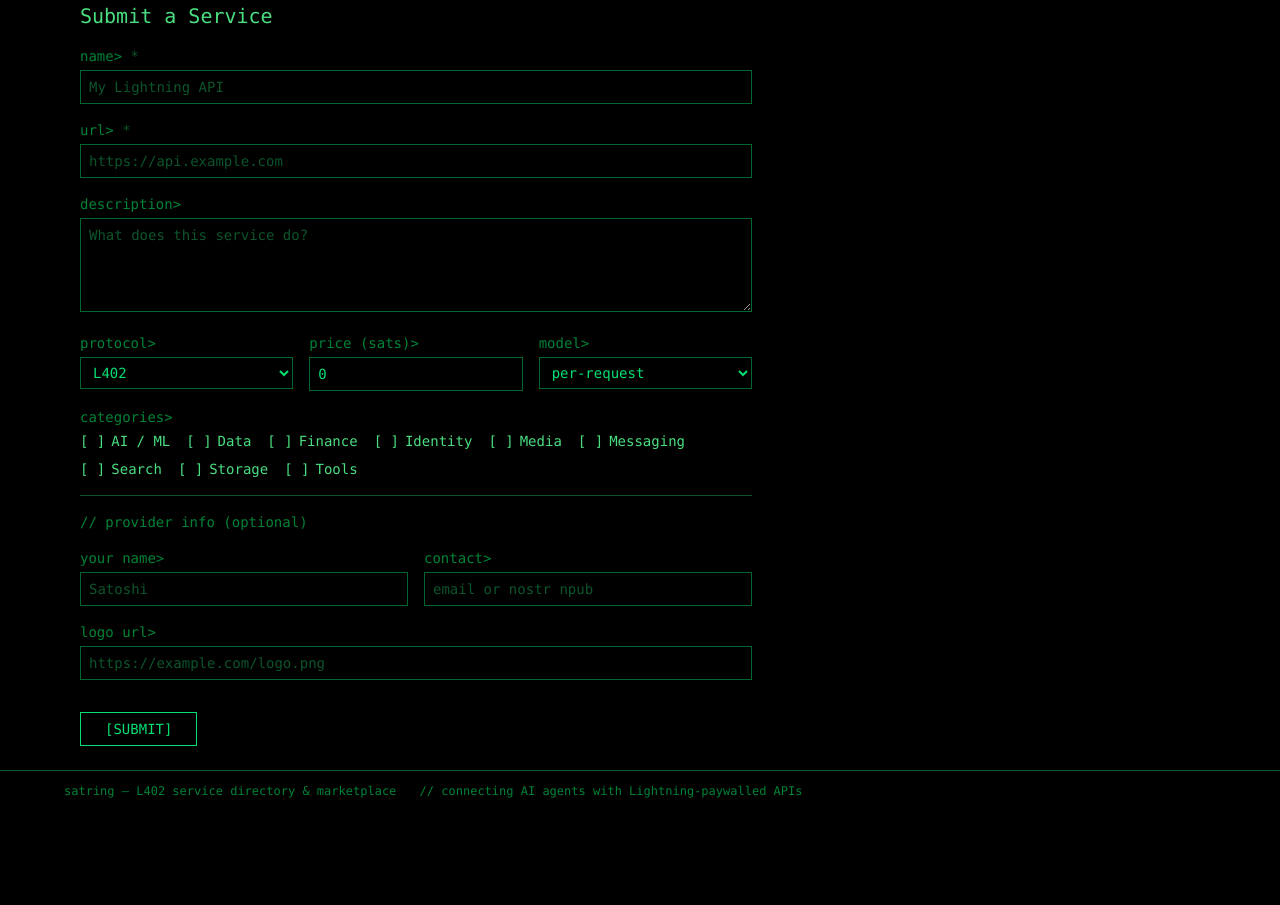
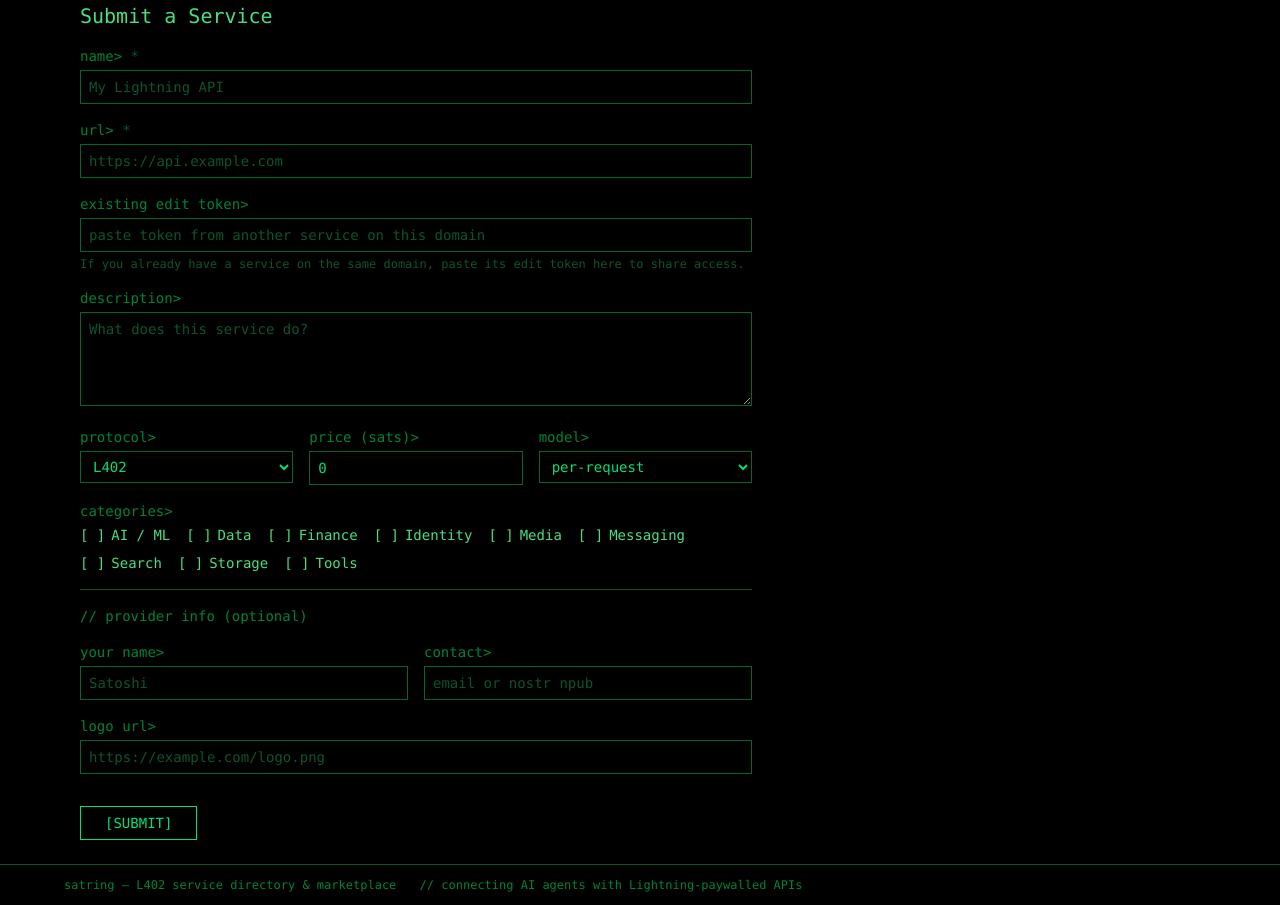
Before and after one commit to toadlyBroodle/satring, a FastAPI app: page /submit in a window 1280 px wide. Shown: the part 189-1094 px from the top of the page. Before the commit the page ends 987 px from the top, so only its background shows below. Run offline with FastAPI, Linux system fonts and the light colour scheme; data comes from the database, SQL or seed files in the repository; some libraries are stand-ins or nearby versions.

Commit message:
Add existing edit token functionality for service management
- Introduce `get_same_domain_services` utility to retrieve services on the same domain.
- Update service creation and recovery processes to allow reuse of existing edit tokens.
- Modify templates to display information about token reuse and affected services.
- Enhance user experience by providing feedback on token sharing across services.

```diff
--- a/app/routes/web.py
+++ b/app/routes/web.py
@@ -12,7 +12,7 @@ from app.database import get_db
 from app.l402 import create_invoice, check_payment_status, check_and_consume_payment
 from app.main import templates
 from app.models import Service, Category, Rating, service_categories
-from app.utils import unique_slug, generate_edit_token, hash_token, verify_edit_token
+from app.utils import unique_slug, generate_edit_token, hash_token, verify_edit_token, get_same_domain_services
 
 router = APIRouter(include_in_schema=False)
 
@@ -116,6 +116,7 @@ async def submit_service(
     owner_name: str = Form(""),
     owner_contact: str = Form(""),
     logo_url: str = Form(""),
+    existing_edit_token: str = Form(""),
     db: AsyncSession = Depends(get_db),
 ):
     form_data = await request.form()
@@ -135,6 +136,7 @@ async def submit_service(
                 "protocol": protocol, "pricing_sats": str(pricing_sats),
                 "pricing_model": pricing_model, "owner_name": owner_name,
                 "owner_contact": owner_contact, "logo_url": logo_url,
+                "existing_edit_token": existing_edit_token,
             }
             for cid in category_ids:
                 form_fields[f"categories_{cid}"] = str(cid)
@@ -156,12 +158,28 @@ async def submit_service(
             )
 
     slug = await unique_slug(db, name)
-    edit_token = generate_edit_token()
+
+    # Check if existing token matches a same-domain service
+    token_reused = False
+    if existing_edit_token:
+        domain_services = await get_same_domain_services(db, url)
+        for ds in domain_services:
+            if ds.edit_token_hash and verify_edit_token(existing_edit_token, ds.edit_token_hash):
+                token_reused = True
+                break
+
+    if token_reused:
+        edit_token = existing_edit_token
+        edit_token_hash = ds.edit_token_hash
+    else:
+        edit_token = generate_edit_token()
+        edit_token_hash = hash_token(edit_token)
+
     service = Service(
         name=name, slug=slug, url=url, description=description,
         protocol=protocol, pricing_sats=pricing_sats, pricing_model=pricing_model,
         owner_name=owner_name, owner_contact=owner_contact, logo_url=logo_url,
-        edit_token_hash=hash_token(edit_token),
+        edit_token_hash=edit_token_hash,
     )
     if category_ids:
         cats = (await db.execute(select(Category).where(Category.id.in_(category_ids)))).scalars().all()
@@ -172,6 +190,7 @@ async def submit_service(
     return templates.TemplateResponse(request, "services/submit_success.html", {
         "service": service,
         "edit_token": edit_token,
+        "token_reused": token_reused,
     })
 
 
@@ -332,9 +351,13 @@ async def recover_service(
                 "error": "Challenge code does not match.",
             })
 
-        # Success - generate new edit token
+        # Success - generate new edit token and apply to all same-domain services
         new_token = generate_edit_token()
-        service.edit_token_hash = hash_token(new_token)
+        new_hash = hash_token(new_token)
+        domain_services = await get_same_domain_services(db, service.url)
+        for ds in domain_services:
+            ds.edit_token_hash = new_hash
+        service.edit_token_hash = new_hash
         service.domain_challenge = None
         service.domain_challenge_expires_at = None
         await db.commit()
@@ -342,6 +365,7 @@ async def recover_service(
             "service": service,
             "challenge_active": False,
             "new_token": new_token,
+            "domain_services": domain_services,
         })
 
     return HTMLResponse("Bad request", status_code=400)
--- a/app/templates/services/submit.html
+++ b/app/templates/services/submit.html
@@ -17,6 +17,13 @@
       <label for="url" class="text-green-700 block mb-1 cursor-pointer">url&gt; <span class="text-green-900">*</span></label>
       <input type="url" id="url" name="url" required placeholder="https://api.example.com"
         class="bg-black text-green-400 border border-green-800 rounded-none px-2 py-1.5 w-full outline-none focus:border-green-400 placeholder-green-900" />
+    </div>
+
+    <div>
+      <label for="existing_edit_token" class="text-green-700 block mb-1 cursor-pointer">existing edit token&gt;</label>
+      <input type="text" id="existing_edit_token" name="existing_edit_token" placeholder="paste token from another service on this domain"
+        class="bg-black text-green-400 border border-green-800 rounded-none px-2 py-1.5 w-full outline-none focus:border-green-400 placeholder-green-900" />
+      <p class="text-green-900 text-xs mt-1">If you already have a service on the same domain, paste its edit token here to share access.</p>
     </div>
 
     <div>
--- a/app/templates/services/submit_success.html
+++ b/app/templates/services/submit_success.html
@@ -12,6 +12,10 @@
   </div>
 
   <div class="border border-amber-400 p-4 mb-6">
+    {% if token_reused %}
+    <div class="text-amber-400 text-sm mb-2">!! Token shared from existing service !!</div>
+    <p class="text-sm mb-3">Your existing edit token works for this listing too. Same token, same domain.</p>
+    {% else %}
     <div class="text-amber-400 text-sm mb-2">!! IMPORTANT: Save your edit token !!</div>
     <p class="text-sm mb-3">This token lets you edit your listing. It will <span class="text-amber-400">not be shown again</span>.</p>
     <div class="flex items-center gap-2 mb-3">
@@ -19,6 +23,7 @@
       <button onclick="navigator.clipboard.writeText(document.getElementById('edit-token').textContent)" class="border border-green-400 text-green-400 px-3 py-2 text-sm hover:bg-green-400 hover:text-black transition-colors whitespace-nowrap">[COPY]</button>
     </div>
     <p class="text-green-700 text-xs">If you lose this token, you can recover access via domain verification at <a href="/services/{{ service.slug }}/recover" class="hover:text-amber-400">/services/{{ service.slug }}/recover</a></p>
+    {% endif %}
   </div>
 
   <div class="text-sm">
```
Also changed, not shown: app/routes/api.py (+33 -6 lines), app/templates/services/recover.html (+11 -0 lines), app/utils.py (+16 -0 lines).
